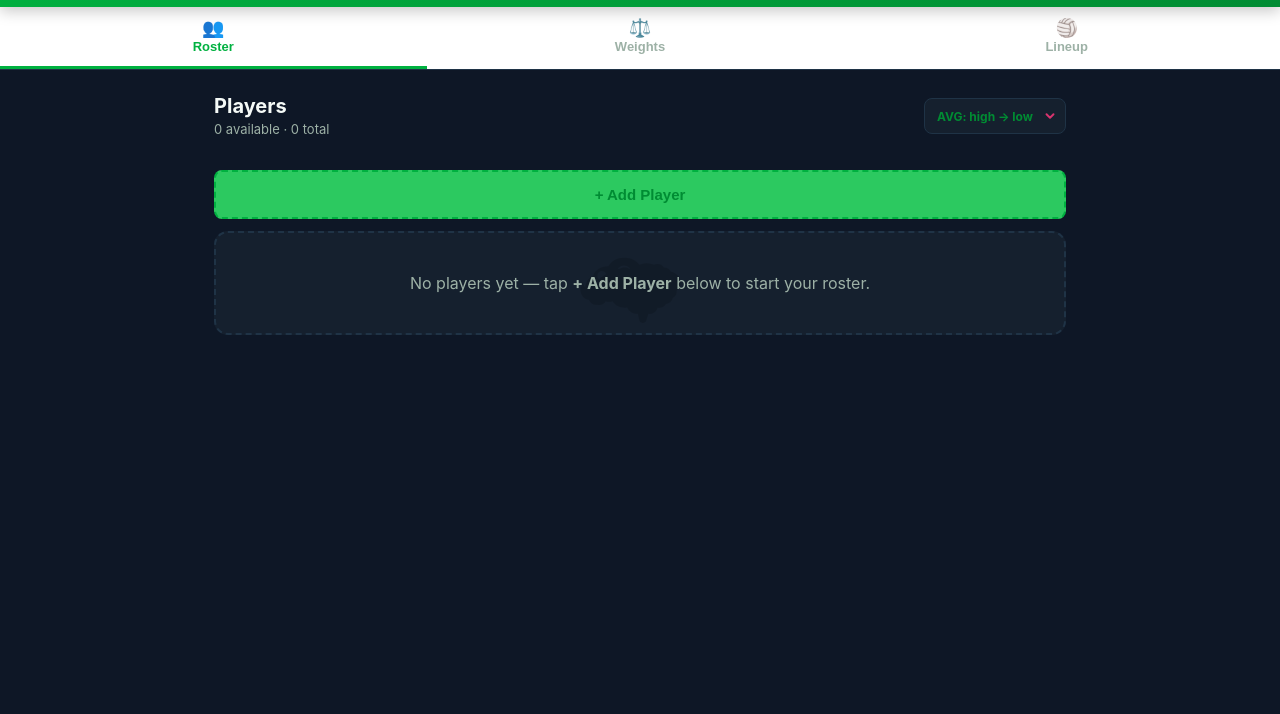
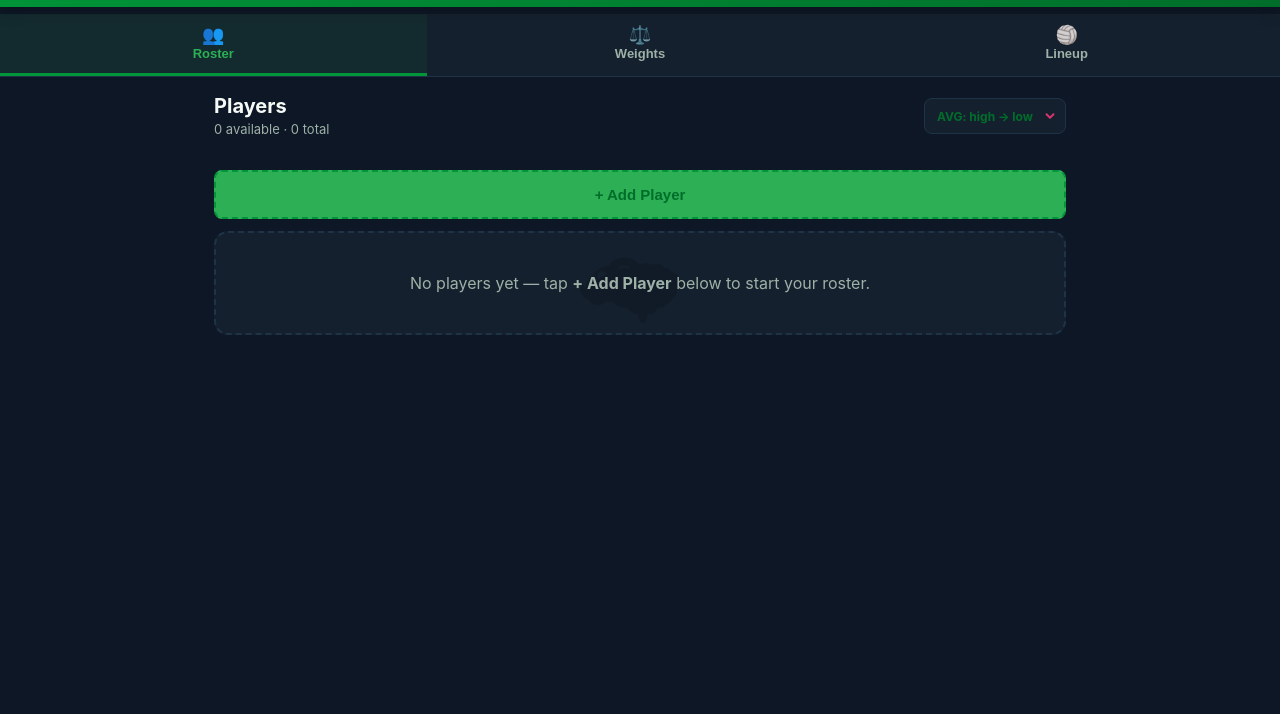
Before and after one commit to demerson-code/court-iq-college, a plain HTML site: page index.html in a window 1280 px wide. Shown: the part 86-800 px from the top of the page. Drawn offline with Linux system fonts and the light colour scheme.

Commit message:
Polish: dark-mode tabs/status-bar + deeper Marshall green palette
- Switch .status-bar and .tabs from light backgrounds to var(--card)
  so they sit consistently within the dark-themed page body. Active
  tab now gets a soft green tint + brighter green-light text + green
  underline; hover uses a low-opacity green wash.
- Bump .tabs sticky offset 62px -> 100px to clear the two-row topbar
  introduced in Block 1; fixes the tabs slipping under the topbar
  when scrolling.
- Drop --green from #00B140 to #009639 (less neon, more forest), and
  pull --green-dark / --green-light / --green-soft down to match.
  Update the rgba(0,177,64,...) tint stops in tabs/setter-tempo to
  rgba(0,150,57,...) so subtle washes stay in hue. Theme-color meta
  matches the new primary.

Co-Authored-By: Claude Opus 4.7 (1M context) <noreply@anthropic.com>

```diff
--- a/index.html
+++ b/index.html
@@ -4,7 +4,7 @@
   <meta charset="UTF-8">
   <meta name="viewport" content="width=device-width, initial-scale=1.0, maximum-scale=1.0, user-scalable=no">
   <meta http-equiv="Content-Security-Policy" content="default-src 'self'; style-src 'self' 'unsafe-inline'; script-src 'self'; img-src 'self' data:; connect-src 'self';">
-  <meta name="theme-color" content="#00B140">
+  <meta name="theme-color" content="#009639">
   <meta name="description" content="Court IQ College — college-level volleyball lineup tool. Position-specialized players, 5-1 / 6-2 systems, libero rules.">
   <title>Court IQ College — Volleyball Lineup Tool</title>
   <link rel="stylesheet" href="styles.css">
--- a/styles.css
+++ b/styles.css
@@ -1,10 +1,10 @@
 /* ===== Court IQ — Volleyball Rotation Tool ===== */
 
 :root {
-  --green: #00B140;        /* Marshall kelly green, Pantone 354 C */
-  --green-dark: #008C33;
-  --green-light: #2CC960;
-  --green-soft: #E6F7EC;
+  --green: #009639;        /* deeper Marshall green — easier on the eye than 354 C neat */
+  --green-dark: #006E2A;
+  --green-light: #2DB055;
+  --green-soft: #DDEFE3;
   --court-navy: #0F1A2E;   /* keep court contrast */
   --court-deep: #060B17;
   --court-line: #FFFFFF;
@@ -138,14 +138,14 @@ p { margin: 0; }
 
 /* ===== Status bar (last edited) ===== */
 .status-bar {
-  background: var(--green-soft);
-  color: var(--green-dark);
+  background: var(--card);
+  color: var(--green-light);
   font-size: 11px;
   font-weight: 700;
   padding: 4px 16px;
   text-align: center;
   letter-spacing: 0.3px;
-  border-bottom: 1px solid var(--green-light);
+  border-bottom: 1px solid var(--border);
   display: flex;
   align-items: center;
   justify-content: center;
@@ -156,10 +156,10 @@ p { margin: 0; }
 /* ===== Tabs ===== */
 .tabs {
   display: flex;
-  background: white;
+  background: var(--card);
   border-bottom: 1px solid var(--border);
   position: sticky;
-  top: 62px;
+  top: 100px;
   z-index: 40;
 }
 .tab {
@@ -179,12 +179,14 @@ p { margin: 0; }
   transition: all 0.15s;
   min-height: var(--tap);
 }
-.tab-icon { font-size: 18px; line-height: 1; }
+.tab-icon { font-size: 18px; line-height: 1; opacity: 0.85; }
 .tab.active {
-  color: var(--green);
+  color: var(--green-light);
   border-bottom-color: var(--green);
-}
-.tab:hover { background: var(--green-soft); }
+  background: rgba(0, 150, 57, 0.08);
+}
+.tab.active .tab-icon { opacity: 1; }
+.tab:hover { background: rgba(0, 150, 57, 0.10); }
 
 /* ===== Tab panels ===== */
 main {
@@ -1502,7 +1504,7 @@ body.dragging-court .bench-drop-zone { display: block; }
 .roster-field-tempo {
   margin-top: 8px;
   padding: 8px 10px;
-  background: rgba(0, 177, 64, 0.08);
+  background: rgba(0, 150, 57, 0.08);
   border-radius: var(--radius-sm);
   border: 1px dashed var(--green);
 }
```
